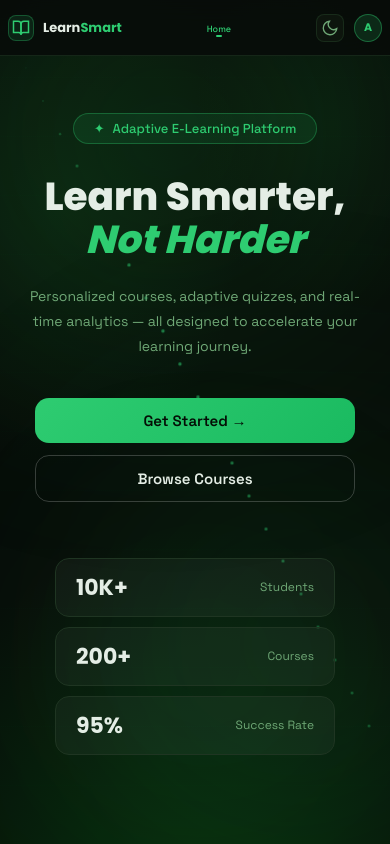
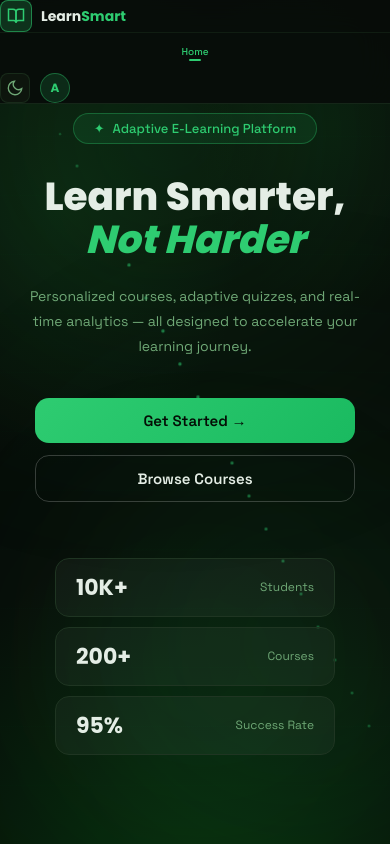
Before and after one commit to chmanohar2504/elearn-platform-frontend, a React (Vite) app: page / in a window 390 px wide. Shown: the top 844 px of the page. Built offline with nearby package versions, Linux system fonts and the light colour scheme.

Commit message:
two row navbar on mobile logo top links bottom

```diff
--- a/src/components/navbar.css
+++ b/src/components/navbar.css
@@ -64,7 +64,7 @@
 
 .nav-right { display: flex; align-items: center; gap: 10px; flex-shrink: 0; }
 
-/* ── Moon / Sun toggle button ── */
+/* ── Moon / Sun toggle ── */
 .nav-icon-btn {
   width: 36px; height: 36px; border-radius: 8px;
   border: 1px solid rgba(26, 46, 28, 0.90);
@@ -80,7 +80,7 @@
   background: rgba(46, 204, 113, 0.08);
 }
 
-/* ── Avatar button ── */
+/* ── Avatar ── */
 .nav-avatar {
   width: 36px; height: 36px; border-radius: 50%;
   background: rgba(46, 204, 113, 0.15);
@@ -98,42 +98,72 @@
   box-shadow: 0 0 12px rgba(46, 204, 113, 0.25);
 }
 
-/* ── Hamburger — completely hidden always ── */
-.nav-hamburger { display: none !important; }
+/* ── Hamburger — always hidden ── */
+.nav-hamburger   { display: none !important; }
+.nav-mobile-menu { display: none !important; visibility: hidden !important; }
+.nav-mobile-link { display: none !important; }
+.nav-mobile-theme{ display: none !important; }
 
-/* ── Mobile Menu — completely hidden always ── */
-.nav-mobile-menu  { display: none !important; visibility: hidden !important; }
-.nav-mobile-link  { display: none !important; }
-.nav-mobile-theme { display: none !important; }
-
-/* ── Responsive — show all links on ALL screen sizes ── */
-@media (max-width: 768px) {
-  .navbar     { padding: 0 16px; }
-  .nav-links  { display: flex; gap: 2px; }
-  .nav-link   { font-size: 11px; padding: 6px 8px; }
-  .nav-avatar { display: flex; }
-  .nav-icon-btn { display: flex; }
+/* ================================================================
+   DESKTOP — single row layout
+   ================================================================ */
+@media (min-width: 769px) {
+  .navbar {
+    flex-direction: row;
+    height: 64px;
+    padding: 0 36px;
+  }
+  .nav-links { display: flex; }
 }
 
-@media (max-width: 600px) {
-  .navbar        { padding: 0 10px; }
-  .nav-link      { font-size: 10px; padding: 5px 6px; }
+/* ================================================================
+   MOBILE — two row layout
+   Logo + icons on top row
+   Nav links on bottom row
+   ================================================================ */
+@media (max-width: 768px) {
+  .navbar {
+    flex-direction: column;
+    height: auto;
+    padding: 0;
+    align-items: stretch;
+  }
+
+  /* ── Top row: Logo + icons ── */
+  .nav-top-row {
+    display: flex;
+    align-items: center;
+    justify-content: space-between;
+    padding: 10px 16px;
+    width: 100%;
+  }
+
+  /* ── Bottom row: nav links ── */
+  .nav-links {
+    display: flex;
+    align-items: center;
+    justify-content: center;
+    gap: 2px;
+    flex-wrap: wrap;
+    padding: 6px 10px 10px;
+    border-top: 1px solid rgba(26, 46, 28, 0.50);
+    width: 100%;
+  }
+
+  .nav-link      { font-size: 11px; padding: 6px 8px; }
   .nav-logo-text { font-size: 15px; }
-  .nav-icon-btn  { width: 30px; height: 30px; }
-  .nav-avatar    { width: 30px; height: 30px; font-size: 12px; }
+  .nav-icon-btn  { width: 32px; height: 32px; }
+  .nav-avatar    { width: 32px; height: 32px; font-size: 12px; }
 }
 
 @media (max-width: 480px) {
-  .navbar        { padding: 0 8px; height: 56px; }
-  .nav-link      { font-size: 9px; padding: 4px 5px; border-radius: 6px; }
-  .nav-logo-text { font-size: 13px; }
-  .nav-logo-icon { width: 26px; height: 26px; }
-  .nav-icon-btn  { width: 28px; height: 28px; }
-  .nav-avatar    { width: 28px; height: 28px; font-size: 11px; }
+  .nav-link      { font-size: 10px; padding: 5px 6px; }
+  .nav-logo-text { font-size: 14px; }
+  .nav-icon-btn  { width: 30px; height: 30px; }
+  .nav-avatar    { width: 30px; height: 30px; }
 }
 
 @media (max-width: 360px) {
-  .navbar        { padding: 0 6px; }
-  .nav-link      { font-size: 8px; padding: 4px 4px; }
-  .nav-logo-text { display: none; }
+  .nav-link      { font-size: 9px; padding: 4px 5px; }
+  .nav-logo-text { font-size: 12px; }
 }
```
